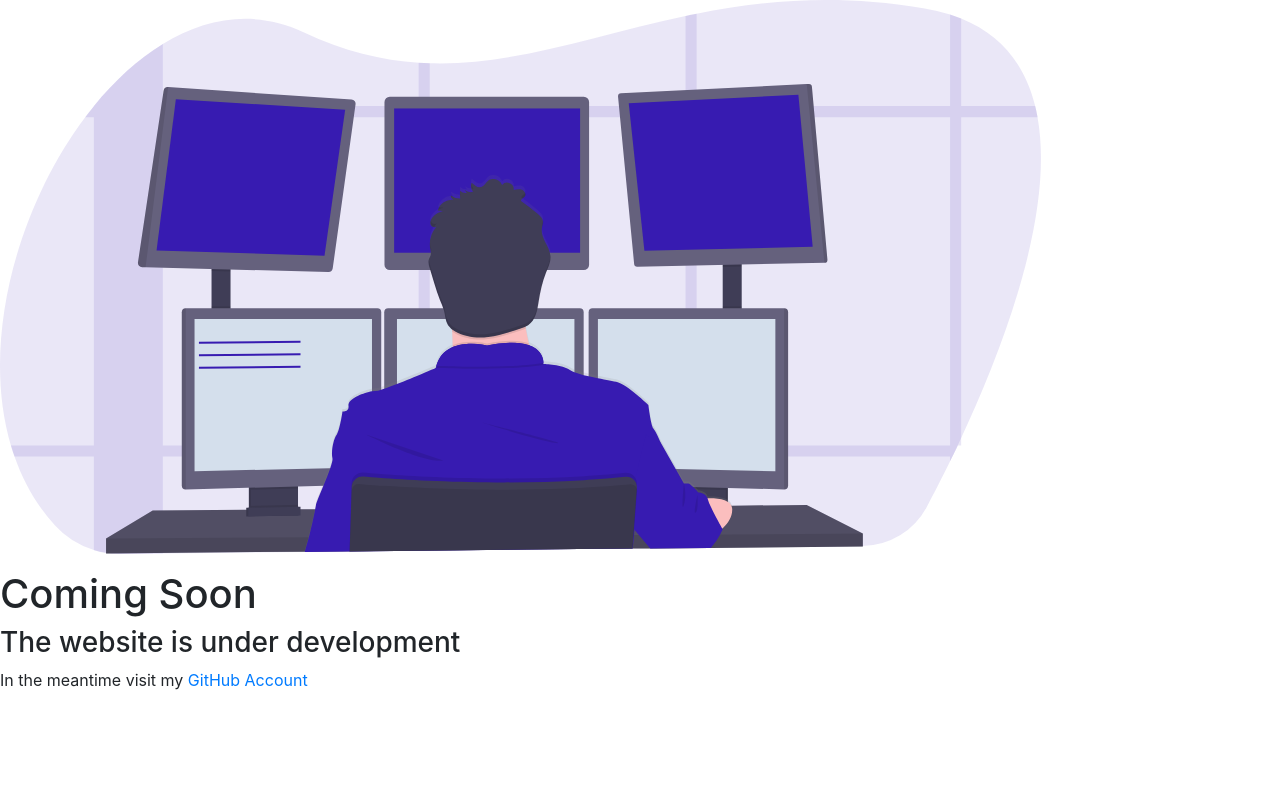
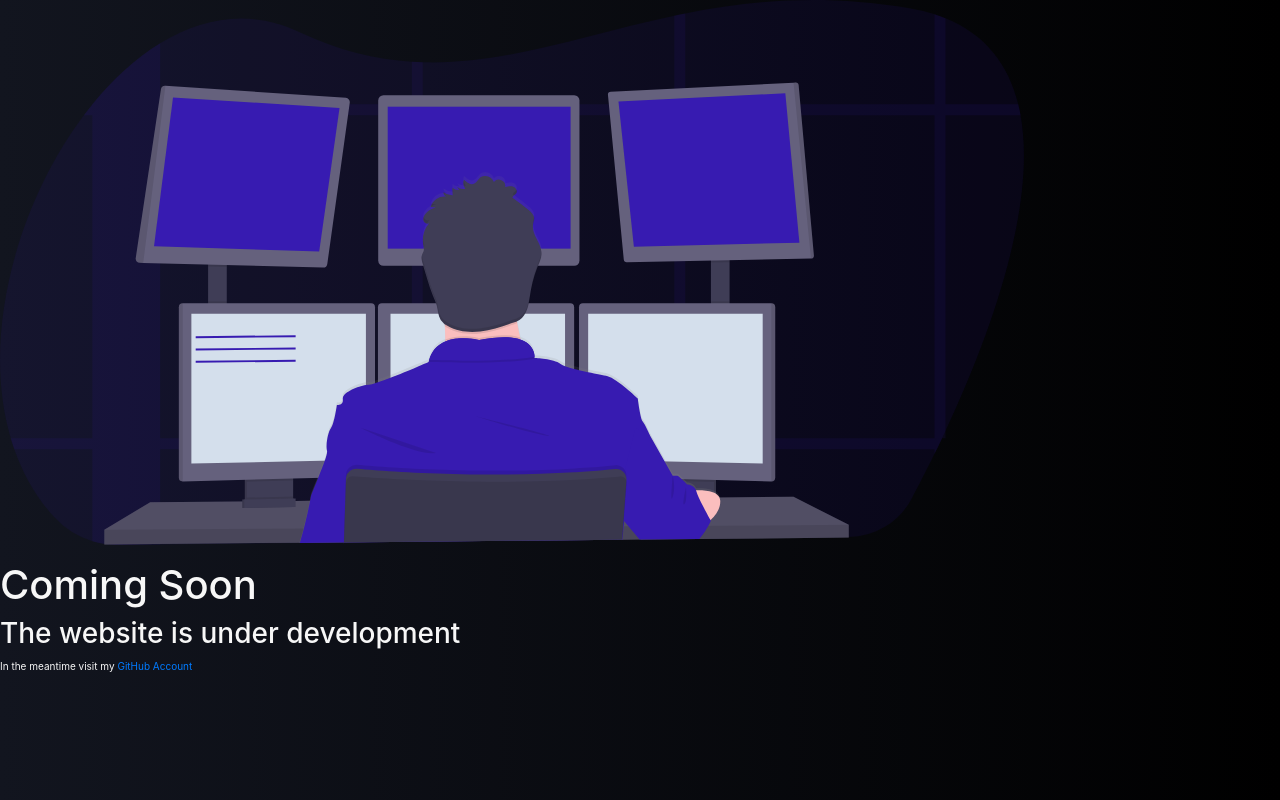
Before and after one commit to darubiomunoz/darubiomunoz.github.io, a React (Create React App) app: page /aboutme in a window 1280 px wide. Built offline with nearby package versions, Linux system fonts and the light colour scheme.

Commit message:
global styles

```diff
--- a/src/Variables.css
+++ b/src/Variables.css
@@ -3,4 +3,6 @@
     --color-option2: #F7F7F7;
     --color-option3: #371BB1;
     --color-option4: #05F4B7;
+    --color-option5: #000;
+    --color-option6: #FFF;
 }
--- a/src/index.css
+++ b/src/index.css
@@ -1 +1,12 @@
 @import-normalize;
+
+* {
+    margin: 0;
+    padding: 0;
+    box-sizing: border-box;
+}
+
+body {
+    font-size: 62.5%;
+    color: var(--color-option2);
+}
--- a/src/index.js
+++ b/src/index.js
@@ -1,6 +1,7 @@
 import React from 'react';
 import ReactDOM from 'react-dom';
 import 'bootstrap/dist/css/bootstrap.css';
+import './Variables.css';
 import './index.css';
 
 import App from './routes/App';
--- a/src/pages/UnderDevelopment.js
+++ b/src/pages/UnderDevelopment.js
@@ -1,18 +1,18 @@
 import React from 'react';
-import { Link } from 'react-router-dom';
+import './styles/UnderDevelopment.css';
 
 import underDevelopment from '../assets/icons/under_development.svg';
 
 const UnderDevelopment = () => {
     return (
-        <main>
-            <figure>
-                <img className="" src={underDevelopment} loading="lazy" alt="Icon the programmer developing a this website, right now!" />
+        <main className="development">
+            <figure className="img__container--development">
+                <img className="img" src={underDevelopment} loading="lazy" alt="Icon the programmer developing a this website, right now!" />
             </figure>
-            <section>
-                <h1>Coming Soon</h1>
-                <h3>The website is under development</h3>
-                <p>In the meantime visit my <a href="https://github.com/darubiomunoz" target="_blank" rel="noreferrer">GitHub Account</a></p>
+            <section className="development__body">
+                <h1 className="development__title">Coming Soon</h1>
+                <h3 className="development__subtitle">The website is under development</h3>
+                <p className="development__calltoaction">In the meantime visit my <a href="https://github.com/darubiomunoz" target="_blank" rel="noreferrer">GitHub Account</a></p>
             </section>
         </main>
     );
--- a/src/pages/styles/UnderDevelopment.css
+++ b/src/pages/styles/UnderDevelopment.css
@@ -1,5 +1,17 @@
-.any {
-    background: #606c88; /* fallback for old browsers */
-  background: -webkit-linear-gradient(to left, #606c88, #3f4c6b); /* Chrome 10-25, Safari 5.1-6 */
-  background: linear-gradient(to left, #606c88, #3f4c6b); /* W3C, IE 10+/ Edge, Firefox 16+, Chrome 26+, Opera 12+, Safari 7+ */
+.development {
+    width: 100%;
+    max-width: 100vw;
+    height: 100%;
+    min-height: 100vh;
+    background: var(--color-option1);
+    background: -webkit-linear-gradient(to left, var(--color-option5), var(--color-option1));
+    background: linear-gradient(to left, var(--color-option5), var(--color-option1));
 }
+
+.img__container--development {
+    width: 80%;
+}
+
+.img {
+    width: 100%;
+}
```
